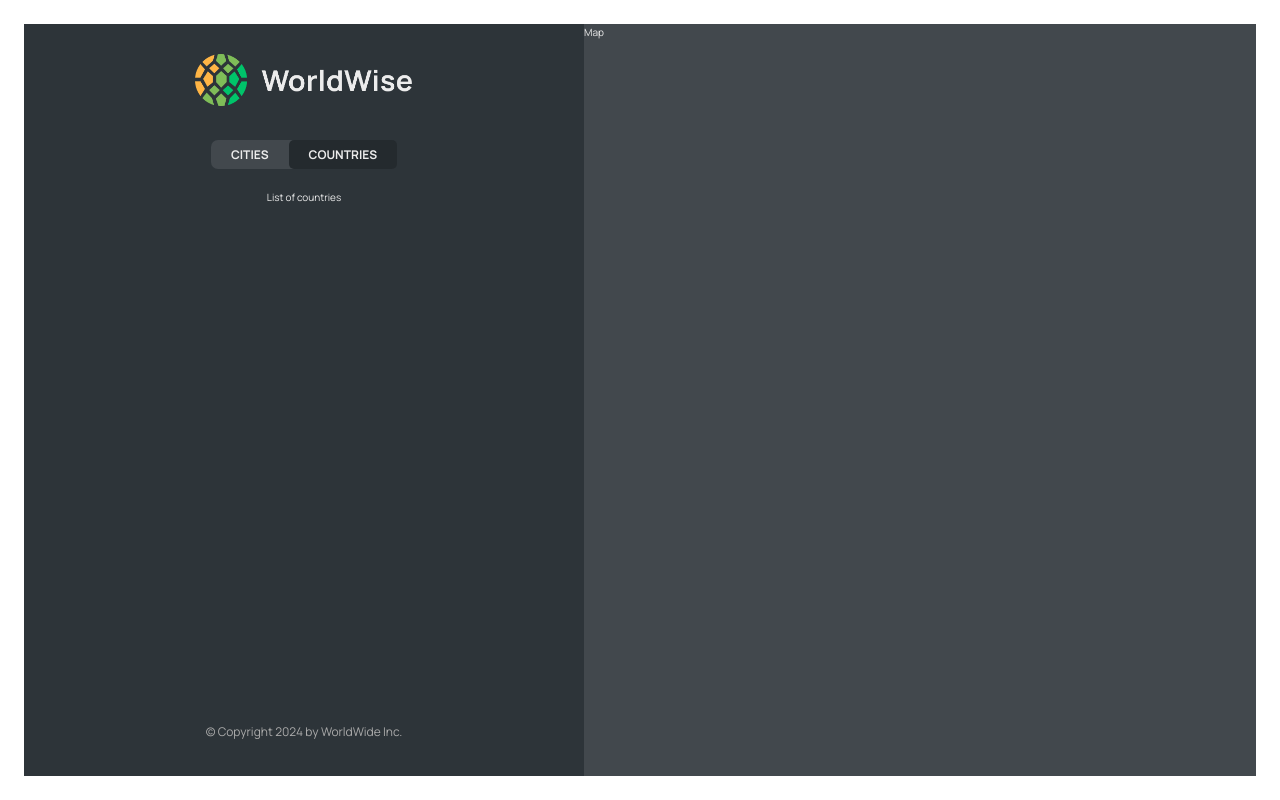
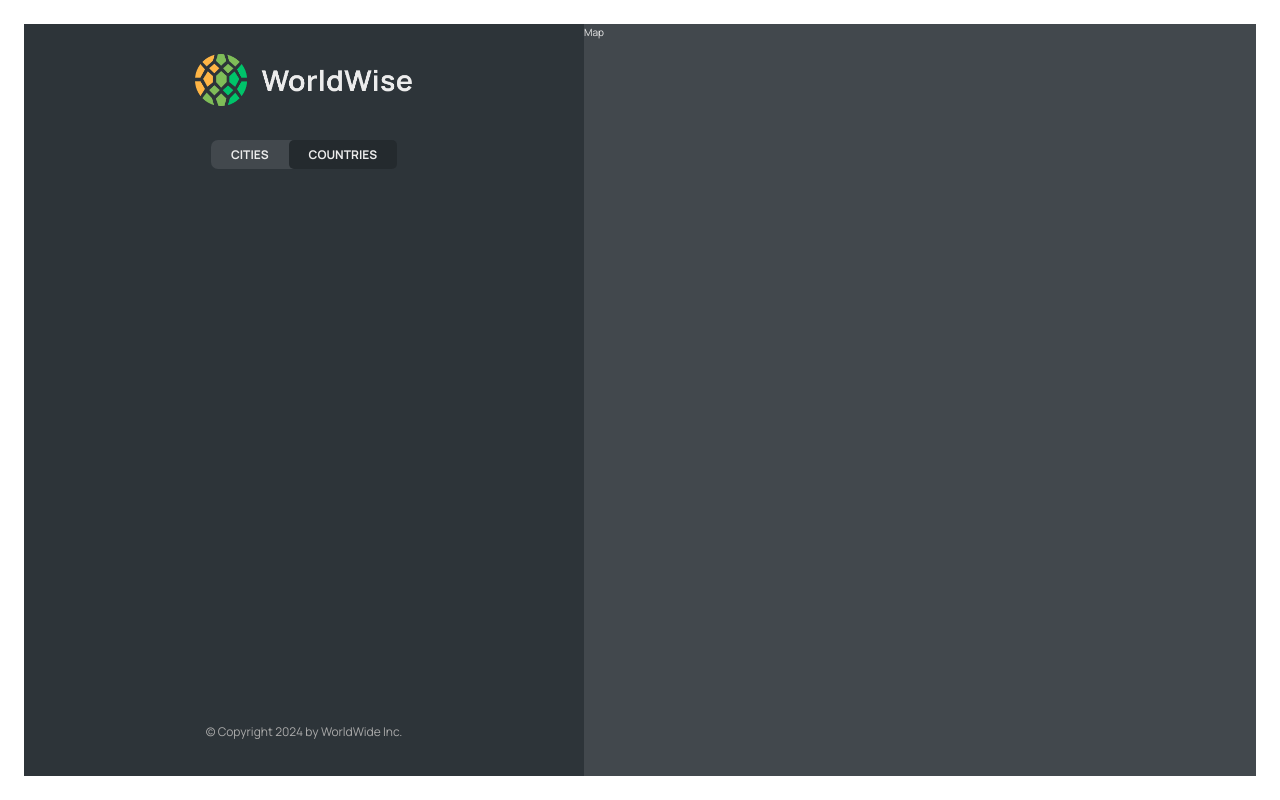
Before and after one commit to RachitJain959/worldwise, a React (Vite) app: page /app/countries in a window 1280 px wide. Built offline with nearby package versions, Linux system fonts and the light colour scheme; data requests are answered from the project's data file.

Commit message:
CountryItem CountryList p1

```diff
--- a/src/App.jsx
+++ b/src/App.jsx
@@ -8,6 +8,7 @@
 import AppLayout from './pages/AppLayout';
 import CityList from './components/CityList';
 import { useEffect, useState } from 'react';
+import CountryList from './components/CountryList';
 
 function App() {
   const [cities, setCities] = useState([]);
@@ -48,7 +49,10 @@
             path="cities"
             element={<CityList cities={cities} isLoading={isLoading} />}
           />
-          <Route path="countries" element={<p>List of countries</p>} />
+          <Route
+            path="countries"
+            element={<CountryList cities={cities} isLoading={isLoading} />}
+          />
           <Route path="form" element={<p>Form</p>} />
         </Route>
 
--- /dev/null
+++ b/src/components/CountryItem.jsx
@@ -0,0 +1,12 @@
+import styles from "./CountryItem.module.css";
+
+function CountryItem({ country }) {
+  return (
+    <li className={styles.countryItem}>
+      <span>{country.emoji}</span>
+      <span>{country.country}</span>
+    </li>
+  );
+}
+
+export default CountryItem;
--- /dev/null
+++ b/src/components/CountryItem.module.css
@@ -0,0 +1,19 @@
+.countryItem {
+  display: flex;
+  flex-direction: column;
+  align-items: center;
+  gap: 0.2rem;
+
+  font-size: 1.7rem;
+  font-weight: 600;
+
+  background-color: var(--color-dark--2);
+  border-radius: 7px;
+  padding: 1rem 2rem;
+  border-left: 5px solid var(--color-brand--1);
+}
+
+.countryItem span:first-child {
+  font-size: 3rem;
+  line-height: 1;
+}
--- /dev/null
+++ b/src/components/CountryList.jsx
@@ -0,0 +1,22 @@
+import CountryItem from './CountryItem';
+import styles from './CountryList.module.css';
+import Message from './Message';
+import Spinner from './Spinner';
+
+function CountryList({ cities, isLoading }) {
+  if (isLoading) return <Spinner />;
+  if (!cities.length)
+    return <Message message={'Click on the map to add first city '} />;
+
+  const countries = [];
+
+  return (
+    <div className={styles.countryList}>
+      {countries.map((country) => (
+        <CountryItem country={country} key={country.id} />
+      ))}
+    </div>
+  );
+}
+
+export default CountryList;
--- /dev/null
+++ b/src/components/CountryList.module.css
@@ -0,0 +1,16 @@
+.countryList {
+  width: 100%;
+  height: 65vh;
+  list-style: none;
+  overflow-y: scroll;
+  overflow-x: hidden;
+
+  display: grid;
+  grid-template-columns: 1fr 1fr;
+  align-content: start;
+  gap: 1.6rem;
+}
+
+.countryList::-webkit-scrollbar {
+  width: 0;
+}
```
